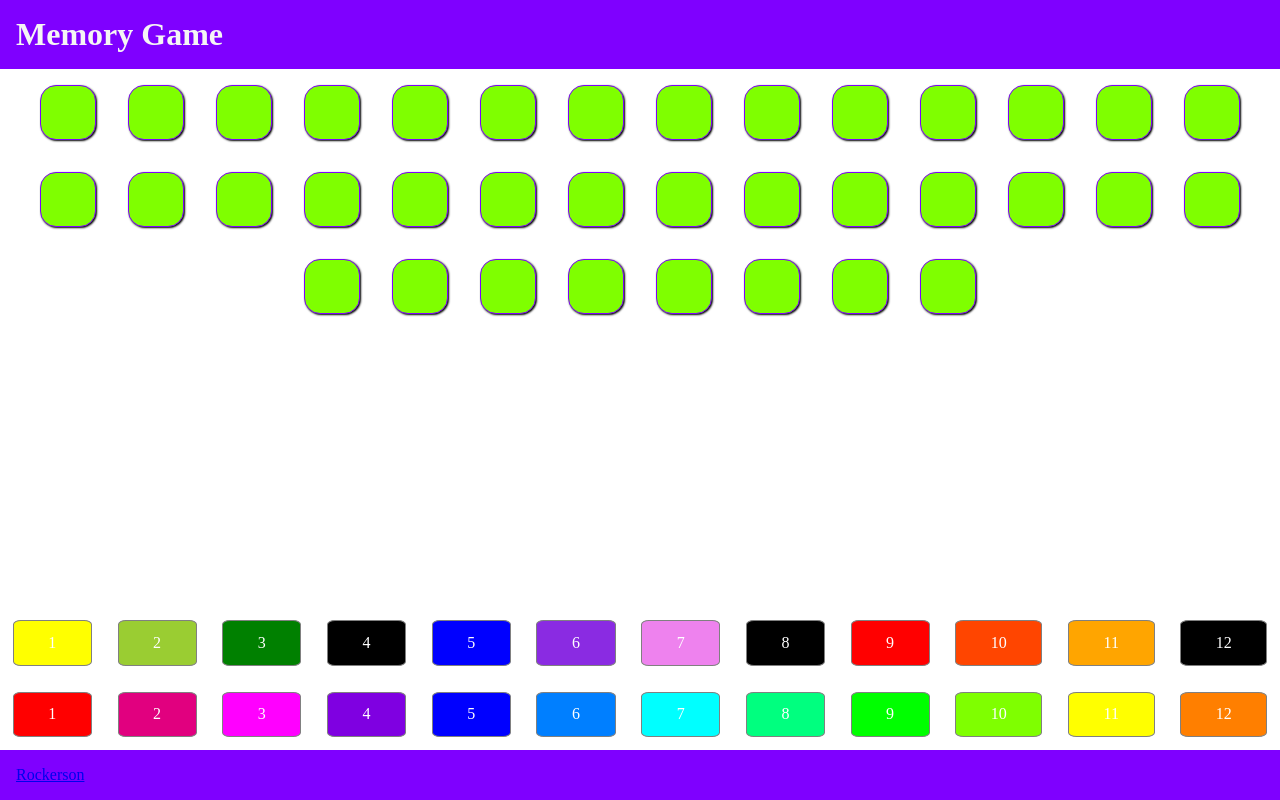
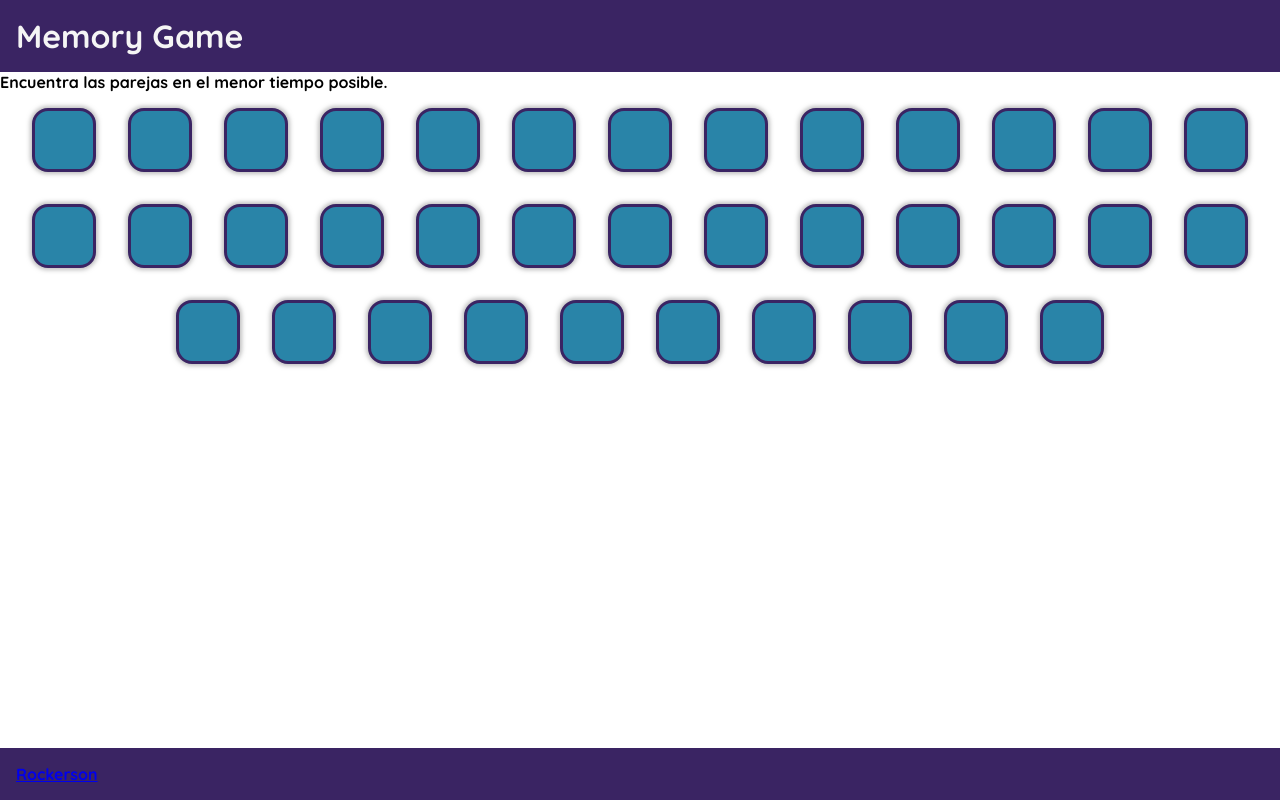
Before and after one commit to Rockerson/memory-game, a PHP site: page / in a window 1280 px wide. Run offline with PHP 8.4, Linux system fonts and the light colour scheme.

Commit message:
agregados mejores estilos

```diff
--- a/estilos.css
+++ b/estilos.css
@@ -1,6 +1,8 @@
+@import url('https://fonts.googleapis.com/css2?family=Quicksand:wght@400;700&display=swap');
+
 :root{
-    --color-principal : rgb(127, 255, 0);
-    --color-secundario : rgb(127, 0 , 255);
+    --color-principal : rgb(58, 36, 99);
+    --color-secundario : rgb(41, 132, 168);
 }
 
 *{
@@ -17,24 +19,31 @@
 }
 
 header, footer{
+    font-family:'Quicksand', sans-serif;
+    font-weight: 700;
     padding: 1em;
     width: 100%;
     color: whitesmoke;
-    background-color: var(--color-secundario);
+    background-color: var(--color-principal);
 }
 
 main{
+    font-family:'Quicksand', sans-serif;
+    font-weight: 700;
     flex-grow: 1;
 }
 
 .tarjeta__contenido{
     font-size: 1em;
     padding: 1em;
+    border-radius: 1em;
+    border: 3px solid var(--color-secundario);
+    box-shadow: 0px 0px 4px 2px rgba(127,127,127,0.5);
     background-color: whitesmoke;
+
     justify-content: center;
     align-items: center;
-    border-radius: 1em;
-    border: 1px solid var(--color-secundario);
+
     backface-visibility: hidden;
     transform: rotateY(-180deg);
 }
@@ -42,9 +51,10 @@
 .tarjeta{
     margin: 1em;
     border-radius: 1em;
-    border: 1px solid var(--color-secundario);
-    box-shadow: 1px 1px 2px black;
-    background-color: var(--color-principal);
+    border: 3px solid var(--color-principal);
+    box-shadow: 0px 0px 4px 2px rgba(127,127,127,0.5);
+    background-color: var(--color-secundario);
+
     cursor: pointer;
     backface-visibility: hidden;
     transform-style: preserve-3d;
--- a/index.html
+++ b/index.html
@@ -12,11 +12,12 @@
         <h1>Memory Game</h1>
     </header>
     <main>
+        <p>Encuentra las parejas en el menor tiempo posible.</p>
         <section id="mesa">
             <!-- Aquí se llenan las tarjetas -->
         </section>
     </main>
-    <section style="display: flex; justify-content: space-between;">
+<!--    <section style="display: flex; justify-content: space-between;">
         <div class="cubo-color" id="color1">1</div>
         <div class="cubo-color" id="color2">2</div>
         <div class="cubo-color" id="color3">3</div>
@@ -43,7 +44,7 @@
         <div class="cubo-color" id="rgbcolor10">10</div>
         <div class="cubo-color" id="rgbcolor11">11</div>
         <div class="cubo-color" id="rgbcolor12">12</div>
-    </section>
+    </section>   -->
     <footer>
         <a href="https//rockerson.github.io">Rockerson</a>
     </footer>
```
